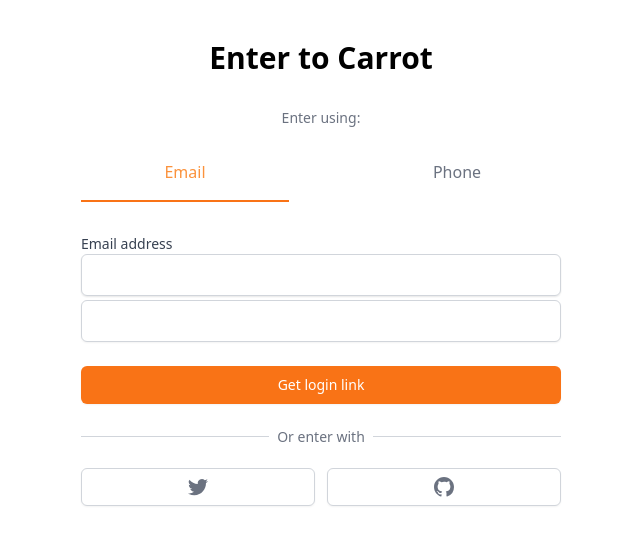
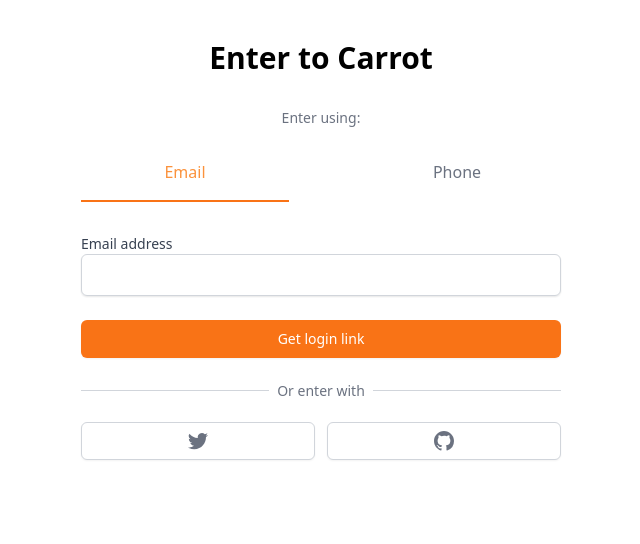
Before and after one commit to yeongminChae/NextJs-Deep-Studying, a Next.js app in the folder carrot-market/: page /enter in a window 1280 px wide. Shown: the top 544 px of the page, without its empty margins (319-959 px from the left). Built offline with nearby package versions, Linux system fonts and the light colour scheme.

Commit message:
chapter 8 : Refactoring -> Enter Form modifying

```diff
--- a/carrot-market/components/input.tsx
+++ b/carrot-market/components/input.tsx
@@ -1,15 +1,21 @@
+import { UseFormRegisterReturn } from "react-hook-form";
+
 interface IinputProps {
   label: string;
   name: string;
   kind?: "text" | "phone" | "price";
-  [key: string]: any;
+  type: string;
+  register: UseFormRegisterReturn;
+  required: boolean;
 }
 
 export default function Input({
   label,
   name,
   kind = "text",
-  ...rest
+  register,
+  type,
+  required,
 }: IinputProps) {
   return (
     <div>
@@ -20,7 +26,9 @@ export default function Input({
         <div className="rounded-md shadow-sm flex items-center relative ">
           <input
             id={name}
-            {...rest}
+            required={required}
+            {...register}
+            type={type}
             className="appearance-none w-full pl-7 px-3 py-2 border border-gray-300 rounded-md shadow-sm placeholder-gray-400 focus:outline-none focus:ring-orange-500 focus:border-orange-500  "
           />
         </div>
@@ -32,7 +40,9 @@ export default function Input({
           </div>
           <input
             id={name}
-            {...rest}
+            required={required}
+            {...register}
+            type={type}
             className="appearance-none pl-7 w-full px-3 py-2 border border-gray-300 rounded-md shadow-sm placeholder-gray-400 focus:outline-none focus:ring-orange-500 focus:border-orange-500"
           />
           <div className="absolute right-0 pr-3 flex items-center pointer-events-none ">
@@ -47,7 +57,9 @@ export default function Input({
           </span>
           <input
             id={name}
-            {...rest}
+            required={required}
+            {...register}
+            type={type}
             className="appearance-none w-full px-3 py-2 border border-gray-300 rounded-md rounded-l-none shadow-sm placeholder-gray-400 focus:outline-none focus:ring-orange-500 focus:border-orange-500 "
           />
         </div>
--- a/carrot-market/pages/enter.tsx
+++ b/carrot-market/pages/enter.tsx
@@ -3,11 +3,27 @@ import { cls } from "../libs/utils";
 import Button from "../components/button";
 import Input from "../components/input";
 import { NextPage } from "next";
+import { useForm } from "react-hook-form";
+
+interface EnterForm {
+  email?: string;
+  nunber?: string;
+}
 
 const Enter: NextPage = () => {
+  const { register, watch, reset, handleSubmit } = useForm();
   const [method, setMethod] = useState<"email" | "phone">("email");
-  const onEmailClick = () => setMethod("email");
-  const onPhoneClick = () => setMethod("phone");
+  const onEmailClick = () => {
+    reset();
+    setMethod("email");
+  };
+  const onPhoneClick = () => {
+    reset();
+    setMethod("phone");
+  };
+  const onValid = (data: EnterForm) => {
+    console.log(data);
+  };
   return (
     <div className="mt-10 px-4">
       <h3 className="text-3xl font-bold text-center">Enter to Carrot</h3>
@@ -39,13 +55,22 @@ const Enter: NextPage = () => {
             </button>
           </div>
         </div>
-        <form className="flex flex-col mt-8">
+        <form onSubmit={handleSubmit(onValid)} className="flex flex-col mt-8">
           <label htmlFor="input" className="text-sm font-medium text-gray-700">
             {method === "email" ? (
-              <Input name="email" label="Email address" type="email" required />
+              <Input
+                register={register("email", {
+                  required: true,
+                })}
+                name="email"
+                label="Email address"
+                type="email"
+                required
+              />
             ) : null}
             {method === "phone" ? (
               <Input
+                register={register("phone")}
                 name="phone"
                 label="Phone number"
                 type="number"
@@ -54,21 +79,6 @@ const Enter: NextPage = () => {
               />
             ) : null}
           </label>
-          <div className="mt-1">
-            {method === "email" ? (
-              <input
-                id="input"
-                type="email"
-                className="appearance-none w-full px-3 py-2 border border-gray-300 rounded-md shadow-sm placeholder-gray-400 focus:outline-none focus:ring-orange-500 focus:border-orange-500  "
-                required
-              />
-            ) : null}
-            {method === "phone" ? (
-              <div>
-                <input id="input" type="number" required placeholder="" />
-              </div>
-            ) : null}
-          </div>
           {method === "email" ? <Button text={"Get login link"} /> : null}
           {method === "phone" ? (
             <Button text={"Get one-time password"} />
```
